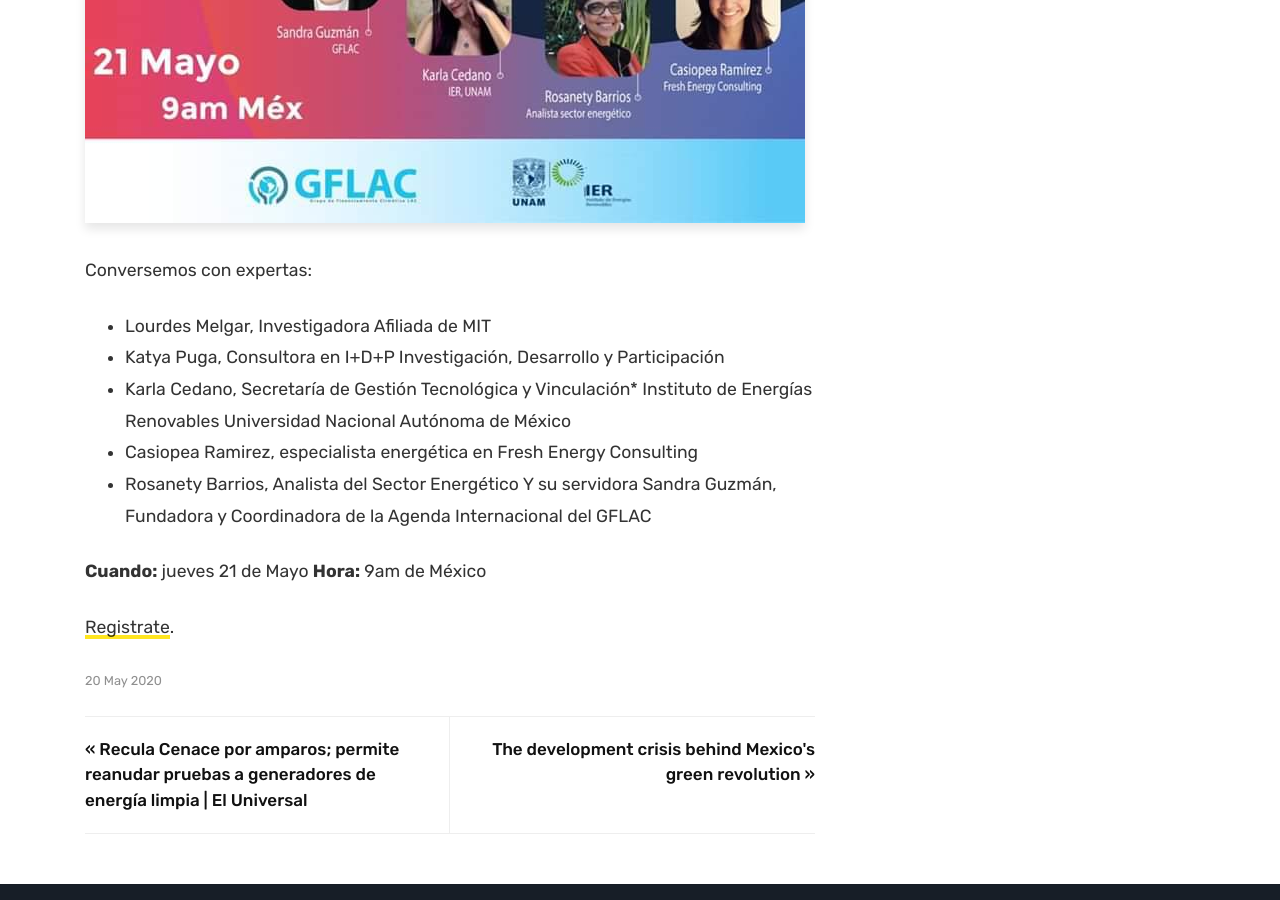
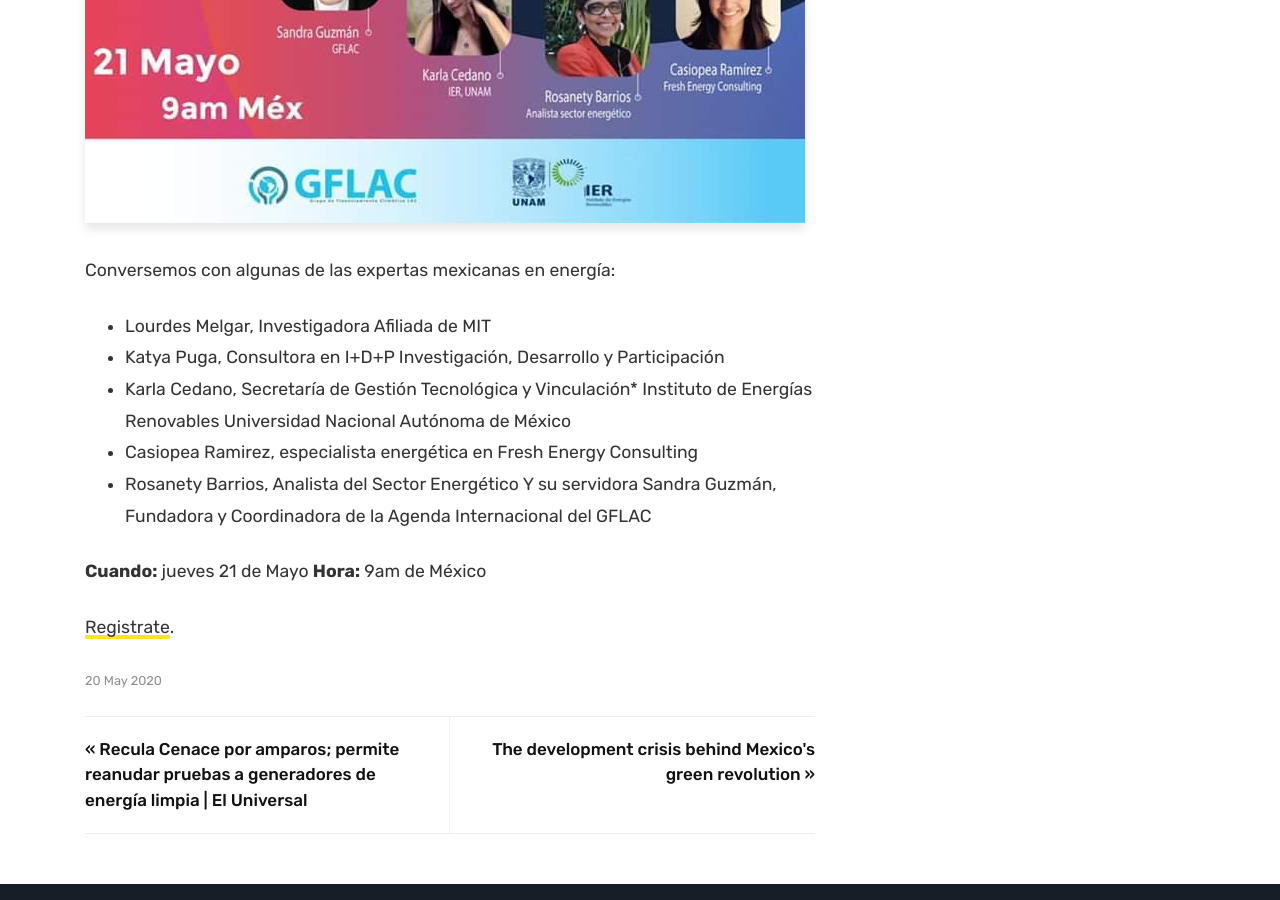
Before and after one commit to Transicion-Energetica/transicion-energetica.github.io, a Jekyll site: the page built from _posts/2020-05-20-evento1.md, in a window 1280 px wide and 900 px high, scrolled down 896 px. Built offline with Jekyll 4.4.1, drawn with Linux system fonts in a browser that asks for light colours.

Commit message:
errorsitos

```diff
--- a/_posts/2020-05-20-evento1.md
+++ b/_posts/2020-05-20-evento1.md
@@ -6,7 +6,7 @@
 featured: true
 ---
 
-Conversemos con expertas:
+Conversemos con algunas de las expertas mexicanas en energía:
 
 - Lourdes Melgar, Investigadora Afiliada de MIT
 - Katya Puga, Consultora en I+D+P Investigación, Desarrollo y Participación
--- a/index.html
+++ b/index.html
@@ -8,7 +8,7 @@
 <section class="intro full-width">
     <div class="wrapintro">
         <h1>Transición Energética en México</h1>
-        <h2 class="lead">Firma la petición para evita la iniciativa de la SENER.</h2>
+        <h2 class="lead">Firma la petición:</h2>
         <a href="https://www.change.org/p/cfe-contigo-cfemx-sener-mx-lopezobrador-rocionahle-manuelbartlett-evitar-que-el-gobierno-federal-mexicano-bloquee-energ%C3%ADas-renovables-manipulando-regulaci%C3%B3n?recruiter=43169382&utm_source=share_petition&utm_campaign=psf_combo_share_abi&utm_medium=whatsapp&utm_content=washarecopy_22200811_es-419%3Av7&recruited_by_id=b2e69f60-3d1f-0130-ada8-3c764e049c4f" class="btn">Firma</a>
     </div>
 </section>
```
Also changed, not shown: _posts/2020-05-18-paper-transiciones en mexico.md (+1 -1 lines).
